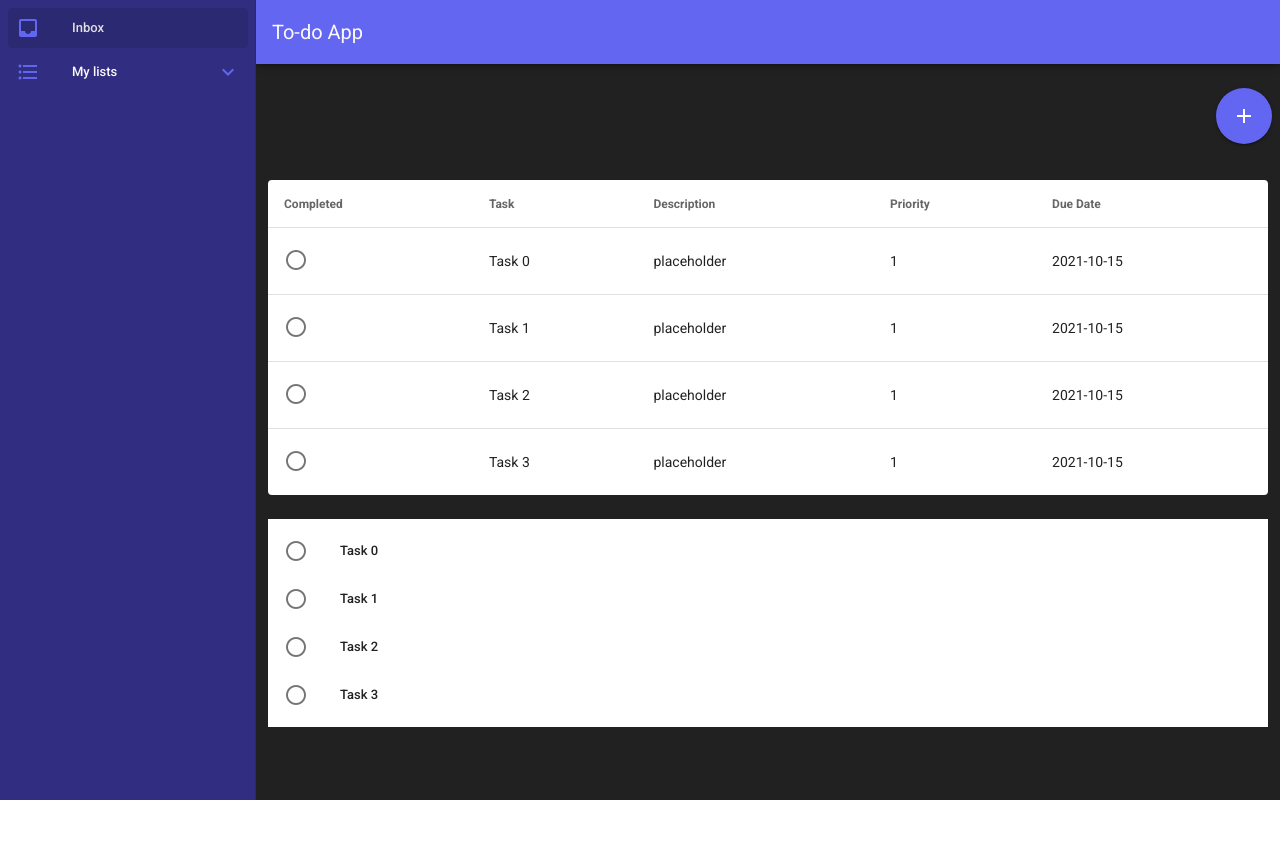
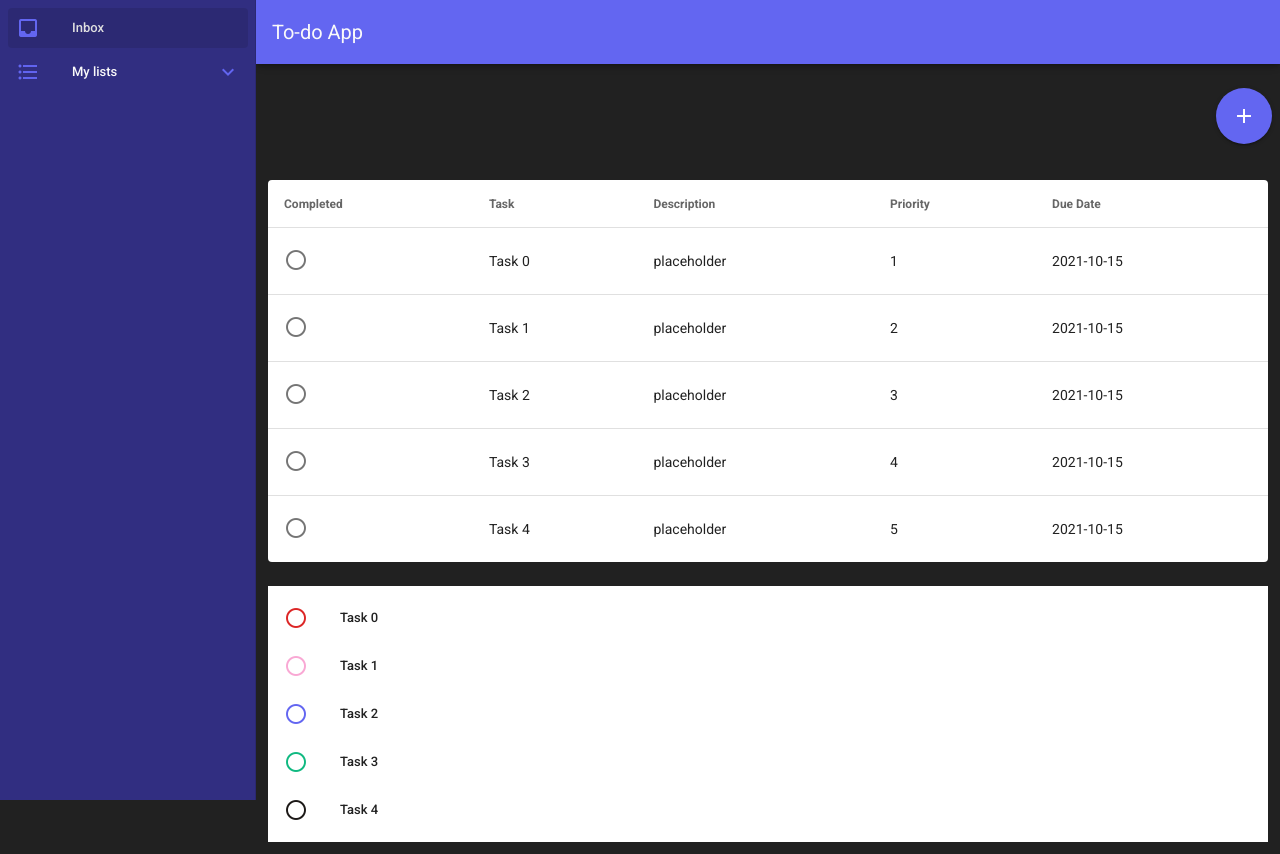
Before and after one commit to aymeric35/to-do-app, a Vue app: page /#/ in a window 1280 px wide. Before the commit the page ends 800 px from the top, so only its background shows below. Built offline with nearby package versions, Linux system fonts and the light colour scheme.

Commit message:
Add priority colors to tasks

```diff
--- a/src/store/index.js
+++ b/src/store/index.js
@@ -24,7 +24,7 @@ export default new Vuex.Store({
         completed: false,
         name: 'Task 1',
         description: 'placeholder',
-        priority: 1,
+        priority: 2,
         date: new Date(Date.now() - new Date().getTimezoneOffset() * 60000)
           .toISOString()
           .substr(0, 10),
@@ -35,7 +35,7 @@ export default new Vuex.Store({
         completed: false,
         name: 'Task 2',
         description: 'placeholder',
-        priority: 1,
+        priority: 3,
         date: new Date(Date.now() - new Date().getTimezoneOffset() * 60000)
           .toISOString()
           .substr(0, 10),
@@ -46,7 +46,18 @@ export default new Vuex.Store({
         completed: false,
         name: 'Task 3',
         description: 'placeholder',
-        priority: 1,
+        priority: 4,
+        date: new Date(Date.now() - new Date().getTimezoneOffset() * 60000)
+          .toISOString()
+          .substr(0, 10),
+      },
+      {
+        uuid: uuidv4(),
+        page: 'test2',
+        completed: false,
+        name: 'Task 4',
+        description: 'placeholder',
+        priority: 5,
         date: new Date(Date.now() - new Date().getTimezoneOffset() * 60000)
           .toISOString()
           .substr(0, 10),
--- a/src/views/Inbox.vue
+++ b/src/views/Inbox.vue
@@ -155,12 +155,21 @@
       <v-container>
         <v-list dense>
           <v-list-item-group>
-            <v-list-item  v-for="item in tasks" :key="item.uuid">
+            <v-list-item
+              v-for="item in tasks"
+              :key="item.uuid"
+              :class="{
+                'priority-1' : (item.priority === 1),
+                'priority-2' : (item.priority === 2),
+                'priority-3' : (item.priority === 3),
+                'priority-4' : (item.priority === 4),
+                'priority-5' : (item.priority === 5),
+                }"
+            >
               <v-list-item-action>
                 <v-checkbox
                   off-icon="mdi-checkbox-blank-circle-outline"
                   on-icon="mdi-checkbox-marked-circle-outline"
-                  class="tasks__checkbox"
                   v-model="item.completed"
                   @click="checkTaskCompletion(item, item.uuid)"
                 ></v-checkbox>
@@ -201,8 +210,7 @@ export default {
         priority: [
           (v) => !!v || "Priority is required",
           (v) =>
-            (v > 0 && v < 10000) ||
-            "Priority must be a number between 1 and 9999",
+            (v > 0 && v < 6) || "Priority must be a number between 1 and 5",
         ],
         description: [
           (v) => !!v || "Description is required",
@@ -252,7 +260,23 @@ export default {
 </script>
 
 <style lang="scss">
-.tasks__checkbox {
-  width: fit-content;
+div.priority-1 i.mdi-checkbox-blank-circle-outline {
+  color: #DC2626;
+}
+
+div.priority-2 i.mdi-checkbox-blank-circle-outline {
+  color: #F9A8D4;
+}
+
+div.priority-3 i.mdi-checkbox-blank-circle-outline {
+  color: #6366F1;
+}
+
+div.priority-4 i.mdi-checkbox-blank-circle-outline {
+  color: #10B981;
+}
+
+div.priority-5 i.mdi-checkbox-blank-circle-outline {
+  color: #1C1917;
 }
 </style>
--- a/src/views/lists/List.vue
+++ b/src/views/lists/List.vue
@@ -188,8 +188,8 @@ export default {
         priority: [
           (v) => !!v || "Priority is required",
           (v) =>
-            (v > 0 && v < 10000) ||
-            "Priority must be a number between 1 and 9999",
+            (v > 0 && v < 6) ||
+            "Priority must be a number between 1 and 5",
         ],
         description: [
           (v) => !!v || "Description is required",
```
